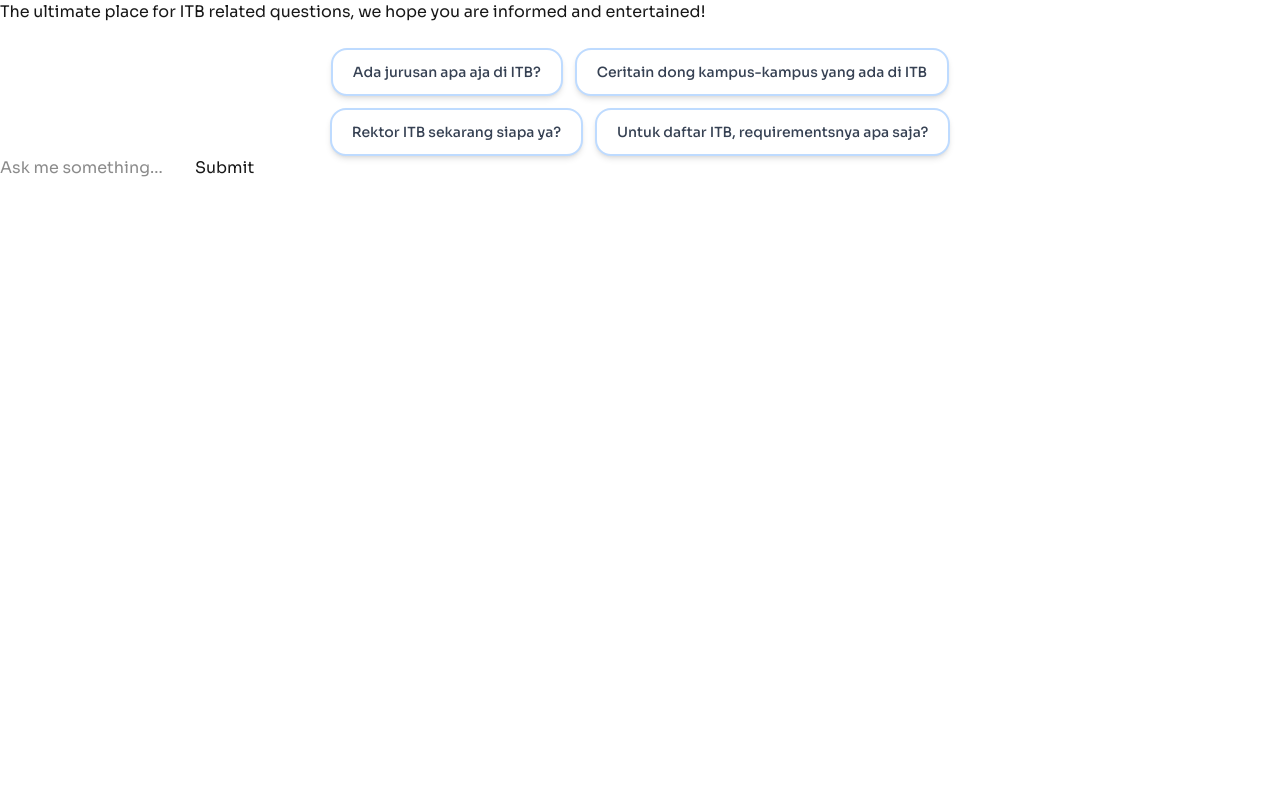
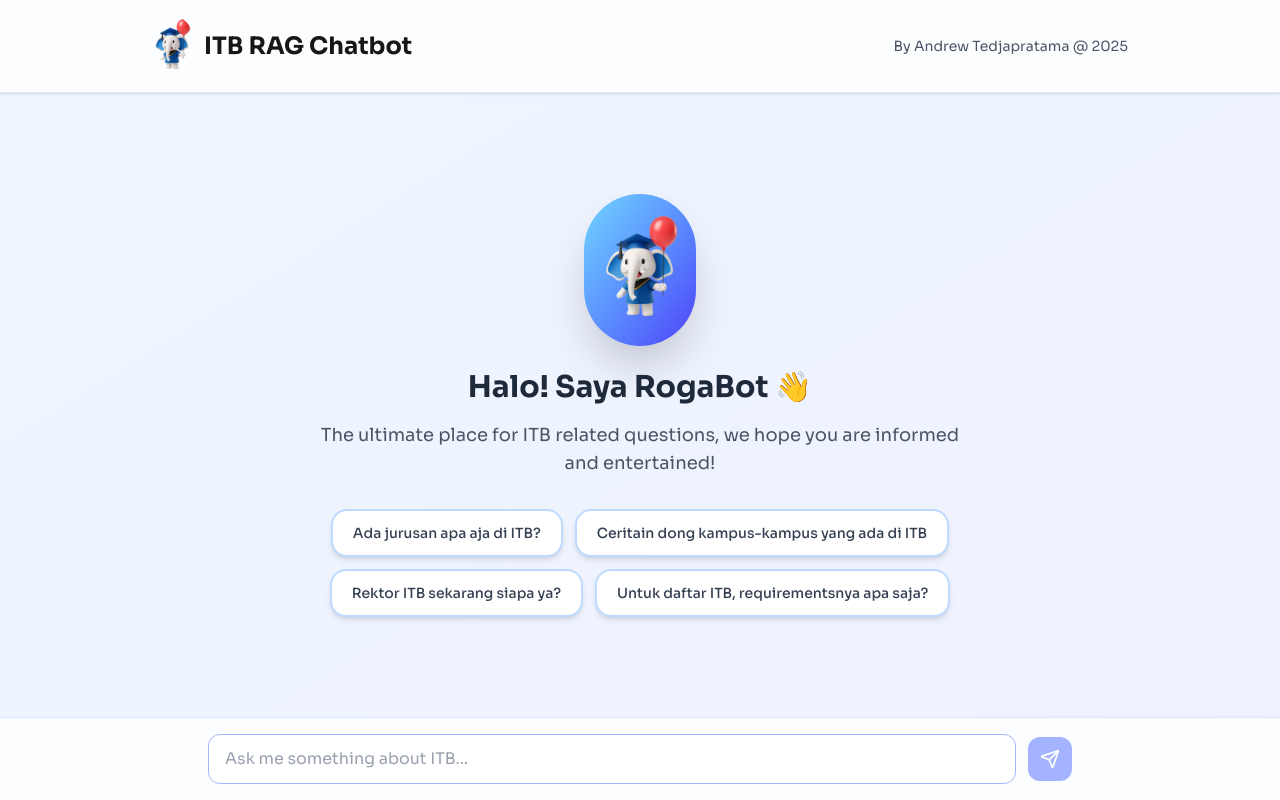
Before and after one commit to andrewtedja/rag-chatbot, a Next.js app: page / in a window 1280 px wide. Built offline with nearby package versions, Linux system fonts and the light colour scheme.

Commit message:
feat: main page done

```diff
--- a/app/globals.css
+++ b/app/globals.css
@@ -22,6 +22,11 @@
 	color: var(--foreground);
 }
 @layer components {
+	html {
+		cursor: pointer;
+		scroll-behavior: smooth;
+	}
+
 	.loader {
 		@apply w-[60px] aspect-[4];
 		--c: #383838;
--- a/app/page.tsx
+++ b/app/page.tsx
@@ -2,39 +2,58 @@
 import Image from "next/image";
 import rogaLogo from "@/public/assets/roga-mascot.png";
 import { useChat } from "ai/react";
-import { Message } from "ai";
 
 import { Bubble } from "@/components/Bubble";
 import { LoadingBubble } from "@/components/LoadingBubble";
 import { PromptSuggestionsRow } from "@/components/PromptSuggestionsRow";
+import { ChangeEvent } from "react";
+import Navbar from "@/components/Navbar";
+import { Send } from "lucide-react";
 
 export default function Home() {
-	const {
-		append,
-		isLoading,
-		messages,
-		input,
-		handleInputChange,
-		handleSubmit,
-	} = useChat();
+	const { isLoading, messages, input, handleInputChange, handleSubmit } =
+		useChat();
 
 	const noMessages = messages.length === 0;
 
 	return (
-		<main>
-			<section className={noMessages ? "" : "populated"}>
+		<div className="flex flex-col h-screen bg-linear-to-br from-blue-50 to-indigo-50 dark:from-gray-900 dark:to-gray-800">
+			{/* Navbar */}
+			<Navbar />
+
+			{/* Main Content Area */}
+			<main className="flex-1 overflow-y-auto">
+				<div className="max-w-4xl mx-auto px-4 py-8 h-full flex flex-col">
 					{noMessages ? (
-					<>
-						<p className="starter-text">
-							The ultimate place for ITB related questions, we
-							hope you are informed and entertained!
+						<div className="flex-1 flex flex-col items-center justify-center space-y-8">
+							<div className="text-center space-y-4">
+								<div className="inline-block p-4 bg-linear-to-br from-sky-300 to-indigo-600 rounded-full shadow-2xl">
+									<Image
+										src={rogaLogo}
+										alt="Roga"
+										width={80}
+										height={80}
+									/>
+								</div>
+								<h2 className="text-3xl font-bold text-gray-800 dark:text-white">
+									Halo! Saya RogaBot 👋
+								</h2>
+								<p className="text-lg text-gray-600 dark:text-gray-300 max-w-2xl">
+									The ultimate place for ITB related
+									questions, we hope you are informed and
+									entertained!
 								</p>
-						<br />
-						<PromptSuggestionsRow />
-					</>
+							</div>
+							<PromptSuggestionsRow
+								onPromptClick={(prompt) => {
+									handleInputChange({
+										target: { value: prompt },
+									} as ChangeEvent<HTMLInputElement>);
+								}}
+							/>
+						</div>
 					) : (
-					// if there are messages
-					<>
+						<div className="flex-1 space-y-4 pb-4">
 							{messages.map((message, index) => (
 								<Bubble
 									key={`message-${index}`}
@@ -42,18 +61,49 @@
 								/>
 							))}
 							{isLoading && <LoadingBubble />}
-					</>
+						</div>
 					)}
-				<form onSubmit={handleSubmit}>
+				</div>
+			</main>
+
+			{/* Fixed Input Area */}
+			<div className="sticky bottom-0 bg-white/80 dark:bg-gray-900/80 backdrop-blur-lg border-t border-blue-100 dark:border-gray-700 shadow-lg">
+				<div className="max-w-4xl mx-auto px-4 py-4">
+					<form
+						onSubmit={handleSubmit}
+						className="flex items-center gap-3"
+					>
 						<input
-						className="question-box"
+							className="
+							flex-1 px-4 py-3
+							rounded-xl border border-indigo-300
+							bg-white dark:bg-gray-800
+							text-gray-900 dark:text-gray-100
+							placeholder:text-gray-400 dark:placeholder:text-gray-500
+							focus:ring-2 focus:ring-indigo-400 focus:border-indigo-400
+							transition
+							"
 							onChange={handleInputChange}
 							value={input}
-						placeholder="Ask me something..."
+							placeholder="Ask me something about ITB..."
 						/>
-					<input type="submit" />
+
+						<button
+							type="submit"
+							disabled={!input.trim()}
+							className="
+								p-3 rounded-xl cursor-pointer
+								bg-indigo-300 text-white
+								hover:bg-indigo-400
+								active:scale-95
+								transition flex items-center justify-center
+								"
+						>
+							<Send size={20} />
+						</button>
 					</form>
-			</section>
-		</main>
+				</div>
+			</div>
+		</div>
 	);
 }
--- /dev/null
+++ b/components/Navbar.tsx
@@ -0,0 +1,26 @@
+import Image from "next/image";
+import rogaLogo from "@/public/assets/roga-mascot.png";
+
+const Navbar = () => (
+	<nav className="sticky top-0 z-10 bg-white/80 dark:bg-gray-900/80 backdrop-blur-lg border-b border-blue-100 dark:border-gray-700 shadow-sm">
+		<div className="max-w-5xl mx-auto px-6 py-4 flex items-center justify-between">
+			<div className="flex items-center gap-3">
+				<Image
+					src={rogaLogo}
+					alt="Roga Logo"
+					width={40}
+					height={40}
+					className="rounded-full"
+				/>
+				<h1 className="text-2xl font-bold text-foreground bg-clip-text">
+					ITB RAG Chatbot
+				</h1>
+			</div>
+			<h2 className="text-sm text-gray-600 dark:text-gray-400">
+				By Andrew Tedjapratama @ 2025
+			</h2>
+		</div>
+	</nav>
+);
+
+export default Navbar;
--- a/package.json
+++ b/package.json
@@ -16,11 +16,15 @@
 		"ai": "^2.2.36",
 		"cheerio": "^1.1.2",
 		"dotenv": "^16.4.5",
+		"lucide-react": "^0.553.0",
 		"next": "16.0.3",
+		"next-themes": "^0.4.6",
 		"openai": "^4.62.1",
 		"puppeteer": "^24.30.0",
 		"react": "^18.3.1",
 		"react-dom": "^18.3.1",
+		"react-markdown": "^10.1.0",
+		"remark-gfm": "^4.0.1",
 		"ts-node": "^10.9.2"
 	},
 	"devDependencies": {
--- a/tailwind.config.js
+++ b/tailwind.config.js
@@ -5,8 +5,10 @@
 			fontFamily: {
 				inter: ["var(--font-inter)", "sans-serif"],
 				space: ["var(--font-space-grotesk)", "sans-serif"],
+				sora: ["var(--font-sora)", "sans-serif"],
 			},
 		},
 	},
+	darkMode: "class",
 	plugins: [],
 };
```
Also changed, not shown: 1 other file (tests, documents, lock files or other folders). Lines whose indentation alone changed are shown as unchanged.
